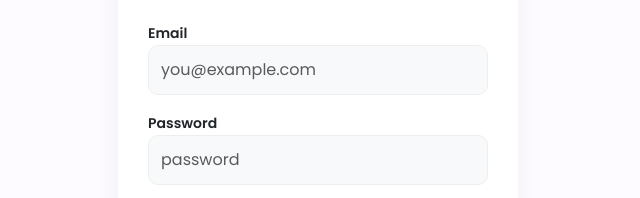
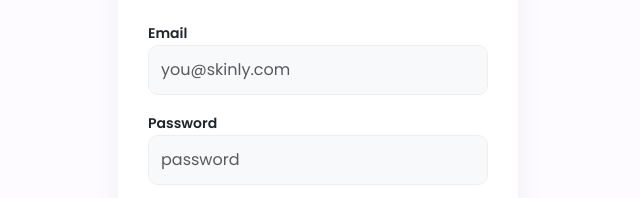
Before and after one commit to mernaelnshar/Skinly-E-Commerce, a plain HTML site: page login.html in a window 1280 px wide. Shown: the part 366-564 px from the top of the page, 322-962 px from the left. Drawn offline with nearby package versions, Linux system fonts and the light colour scheme.

Commit message:
Update email placeholder in login form to reflect domain

```diff
--- a/login.html
+++ b/login.html
@@ -35,7 +35,7 @@
                 <form id="loginForm" novalidate>
                     <div class="mb-3">
                         <label class="small fw-bold">Email</label>
-                        <input type="email" id="loginEmail" class="form-control" placeholder="you@example.com" required>
+                        <input type="email" id="loginEmail" class="form-control" placeholder="you@skinly.com" required>
                     </div>
                     <div class="mb-3">
                         <label class="small fw-bold">Password</label>
```
